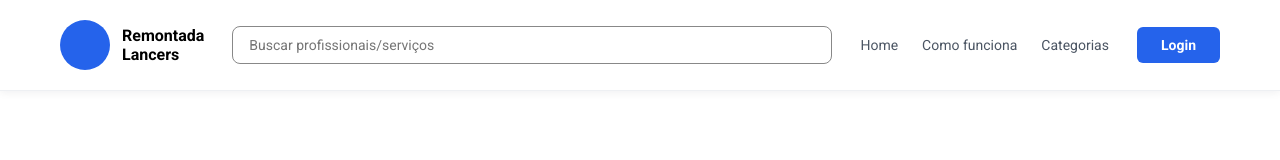
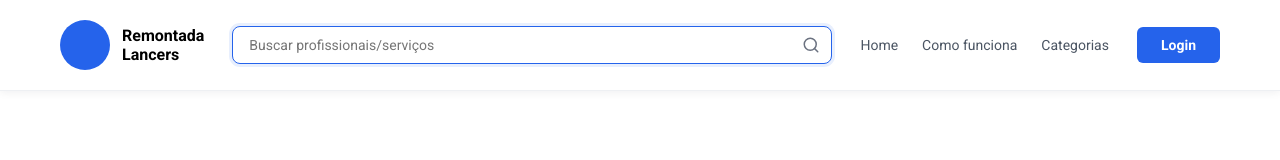
Before and after one commit to Hackatonn-2026/RemontadaLancers, a Vue app: page / in a window 1280 px wide. Shown: the top 160 px of the page. Built offline with nearby package versions, Linux system fonts and the light colour scheme.

Commit message:
SearchBar feito mas sem os filtros faltam 8 dias

```diff
--- a/src/components/AppHeader.vue
+++ b/src/components/AppHeader.vue
@@ -6,15 +6,7 @@
       <span class="texto-logo">Remontada<br />Lancers</span>
     </RouterLink>
 
-
-    <div class="envoltorio-busca">
-      <input
-        type="text"
-        placeholder="Buscar profissionais/serviços"
-        class="entrada-busca"
-      />
-    </div>
-
+    <SearchBar @buscar="executarBusca" />
 
     <nav class="links-nav">
       <RouterLink to="/" class="link-nav">Home</RouterLink>
@@ -29,6 +21,8 @@
 </template>
 
 <script setup>
+import SearchBar from './SearchBar.vue';
+
 </script>
 
 <style scoped>
@@ -72,34 +66,6 @@
   line-height: 1.2;
 }
 
-.envoltorio-busca {
-  flex: 1;
-  max-width: 600px;
-
-}
-.envoltorio-busca input {
-  width: 100%;
-  padding: 10px 16px;
-  background: #ffffff;
-  border: 1px solid #888;
-  border-radius: 8px;
-  font-size: 14px;
-  outline: none;
-  transition: border-color 0.2s ease;
-}
-
-.entrada-busca {
-  width: 100%;
-  padding: 10px 16px;
-  background: #f3f4f6;
-  border: 1px solid #e5e7eb;
-  border-radius: 8px;
-  font-size: 14px;
-  outline: none;
-  transition: border-color 0.2s ease;
-}
-
-
 .links-nav {
   display: flex;
   align-items: center;
--- /dev/null
+++ b/src/components/SearchBar.vue
@@ -0,0 +1,84 @@
+<!-- src/components/SearchBar.vue -->
+<script setup>
+import { ref } from 'vue'
+
+// Estado reativo para guardar o texto digitado
+const termoBusca = ref('')
+
+const emit = defineEmits(['buscar'])
+
+function executarBusca () {
+  if (termoBusca.value.trim()) {
+    emit('buscar', termoBusca.value)
+  }
+}
+</script>
+
+<template>
+  <div class="envoltorio-busca">
+    <input
+      v-model="termoBusca"
+      type="text"
+      placeholder="Buscar profissionais/serviços"
+      class="entrada-busca"
+      @keyup.enter="executarBusca"
+    />
+    <button type="button" class="botao-busca" @click="executarBusca" aria-label="Pesquisar">
+      <svg
+        xmlns="http://www.w3.org/2000/svg"
+        width="18"
+        height="18"
+        viewBox="0 0 24 24"
+        fill="none"
+        stroke="currentColor"
+        stroke-width="2"
+        stroke-linecap="round"
+        stroke-linejoin="round"
+      >
+        <circle cx="11" cy="11" r="8"></circle>
+        <line x1="21" y1="21" x2="16.65" y2="16.65"></line>
+      </svg>
+    </button>
+  </div>
+</template>
+
+<style scoped>
+.envoltorio-busca {
+  position: relative;
+  flex: 1;
+  max-width: 600px;
+  display: flex;
+  align-items: center;
+}
+
+.entrada-busca {
+  width: 100%;
+  padding: 10px 42px 10px 16px;
+  background: #ffffff;
+  border: 1px solid #d1d5db;
+  border-radius: 8px;
+  font-size: 14px;
+  outline: none;
+  transition: border-color 0.2s, box-shadow 0.2s;
+  border-color: #2563eb;
+  box-shadow: 0 0 0 3px rgba(37, 99, 235, 0.1);
+}
+
+.botao-busca {
+  position: absolute;
+  right: 12px;
+  background: transparent;
+  border: none;
+  cursor: pointer;
+  color: #6b7280;
+  display: flex;
+  align-items: center;
+  justify-content: center;
+  padding: 0;
+  transition: color 0.2s;
+}
+
+.botao-busca:hover {
+  color: #2563eb;
+}
+</style>
```
